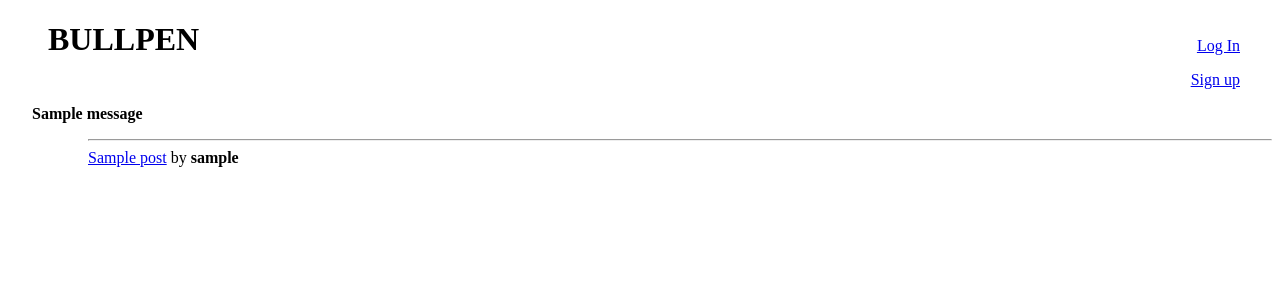
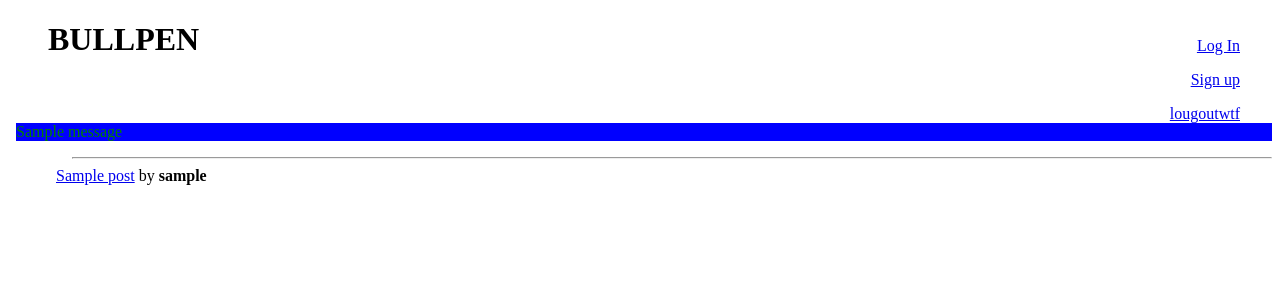
Before and after one commit to hkkdev/flask-test, a Flask app: page / in a window 1280 px wide. Shown: the top 300 px of the page. Run offline with Flask 2, Linux system fonts and the light colour scheme; tables that the repository leaves empty hold one stand-in row (values such as "Sample post"); one stand-in notice (Sample message) is shown; some libraries are stand-ins or nearby versions.

Commit message:
changed some css prop

```diff
--- a/app/static/main.css
+++ b/app/static/main.css
@@ -2,8 +2,8 @@ body {
     margin-left: 1em;
 }
 
-div {
-    margin-left: 2em;
+.content {
+    both: clear;
 }
 
 #title {
@@ -23,13 +23,16 @@ div {
 
 hr {
     clear: both;
+    margin-left: 1em;
 }
 
 ul {
     list-style-type: none;
+    both: clear;
 }
 
 #flash {
-    margin-left: 1em;
+    color: green;
+    background-color: blue;
     clear: both;
 }
--- a/app/templates/base.html
+++ b/app/templates/base.html
@@ -14,13 +14,13 @@
         <p><a href='/login'>Log In</a></p>
         <p><a href='/signup'>Sign up</a></p>
         {% endif %}
-        </div>
-        {% for message in get_flashed_messages() %}
-        <div id='flash'><b>{{ message }}</b></div>
-        <div>
+        <a href='/logoutwtf'>lougoutwtf</a>
+    </div>
+    {% for message in get_flashed_messages() %}
+    <div id='flash'>{{ message }}</div>
+    <div class='content'>
         {% endfor %}
         {% block content %}
         {% endblock %}
-        </div>
     </div>
 </body>
```
